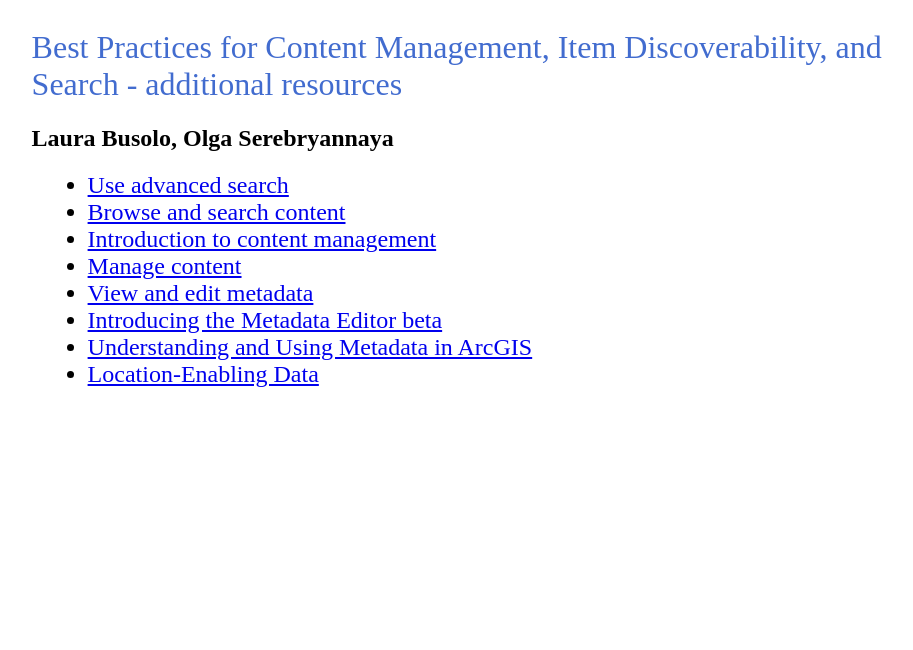
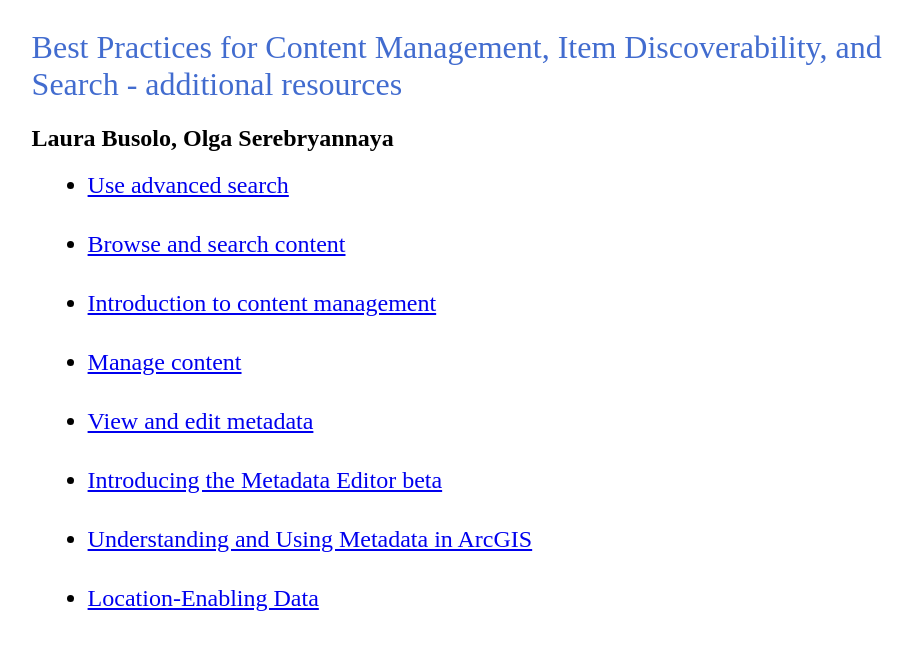
Before and after one commit to Olga8614/Best, a plain HTML site: page index.html in a window 1280 px wide. Shown: the whole page, without its empty margins (8-921 px from the left). Drawn offline with Linux system fonts and the light colour scheme.

Commit message:
Add files via upload

```diff
--- a/index.html
+++ b/index.html
@@ -78,6 +78,8 @@
       }
 	  li {
 			font-size: 1.5rem;
+			padding-bottom: 2rem;
+			text-decoration: none;
 			}
       h3 {
           color: #8a8883;
@@ -130,7 +132,7 @@
 						<li><a href="https://developers.arcgis.com/documentation/mapping-apis-and-services/content-management/" target="_blank">Introduction to content management</a></li>
 						<li><a href="https://doc.arcgis.com/en/arcgis-online/administer/manage-items.htm" target="_blank">Manage content</a></li>
 						<li><a href="https://doc.arcgis.com/en/arcgis-online/manage-data/metadata.htm" target="_blank">View and edit metadata</a></li>
-						<li><a href="https://community.esri.com/t5/metadata-catalogs-and-search-blog/introducing-the-metadata-editor-beta/ba-p/1304373/jump-to/first-unread-message" target="_blank">Introducing the Metadata Editor beta</a></li>
+						<li><a href="https://www.esri.com/arcgis-blog/products/arcgis-online/announcements/introducing-metadata-editor-beta/" target="_blank">Introducing the Metadata Editor beta</a></li>
 						<li><a href="https://www.esri.com/training/catalog/5f8f153e026b7e47d1da2260/understanding-and-using-metadata-in-arcgis/" target="_blank">Understanding and Using Metadata in ArcGIS</a></li>
 						<li><a href="https://www.esri.com/training/catalog/5d93abcfea17287deea89a7c/locationenabling-data/" target="_blank">Location-Enabling Data</a></li>
 </li>
```
